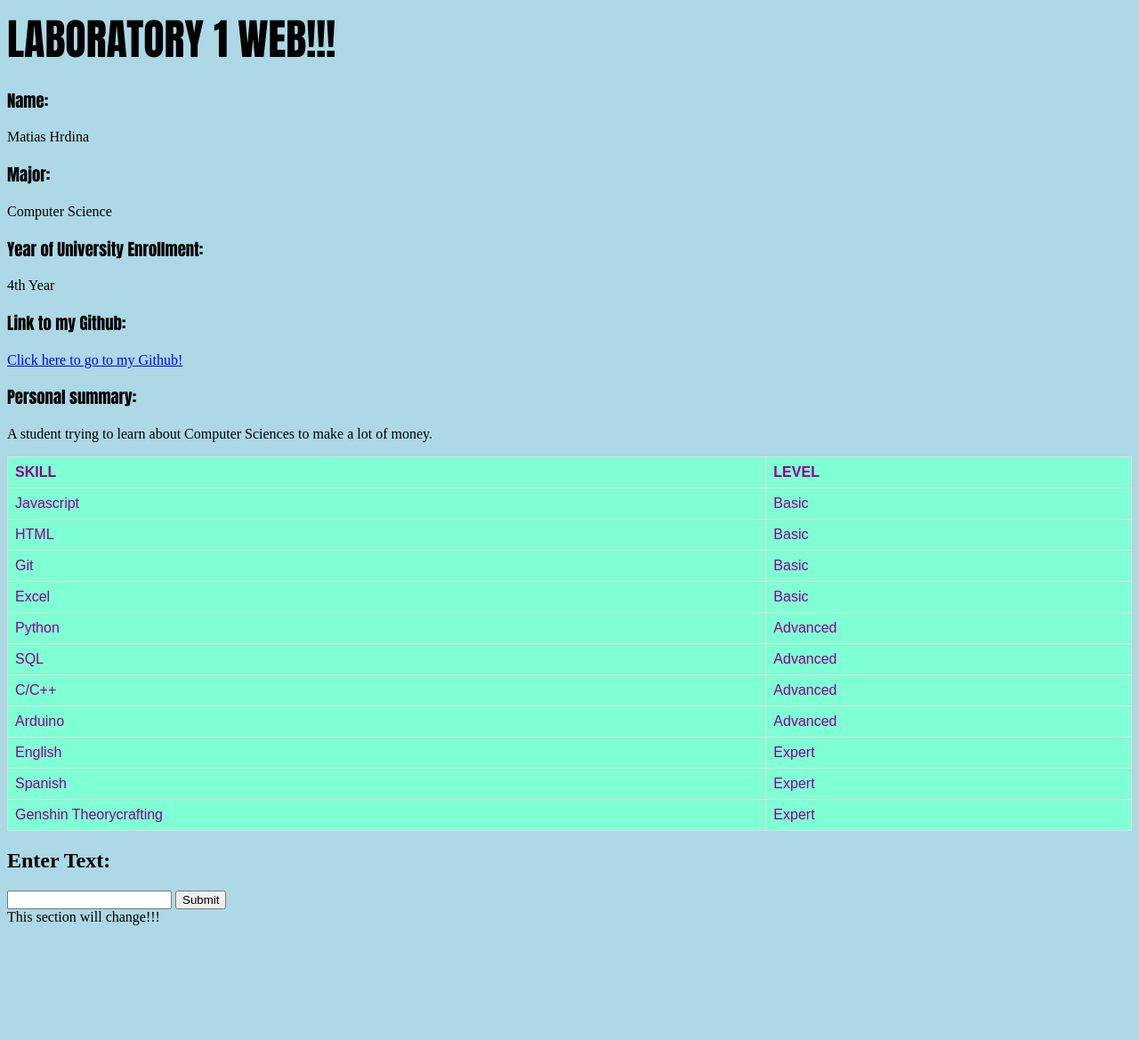
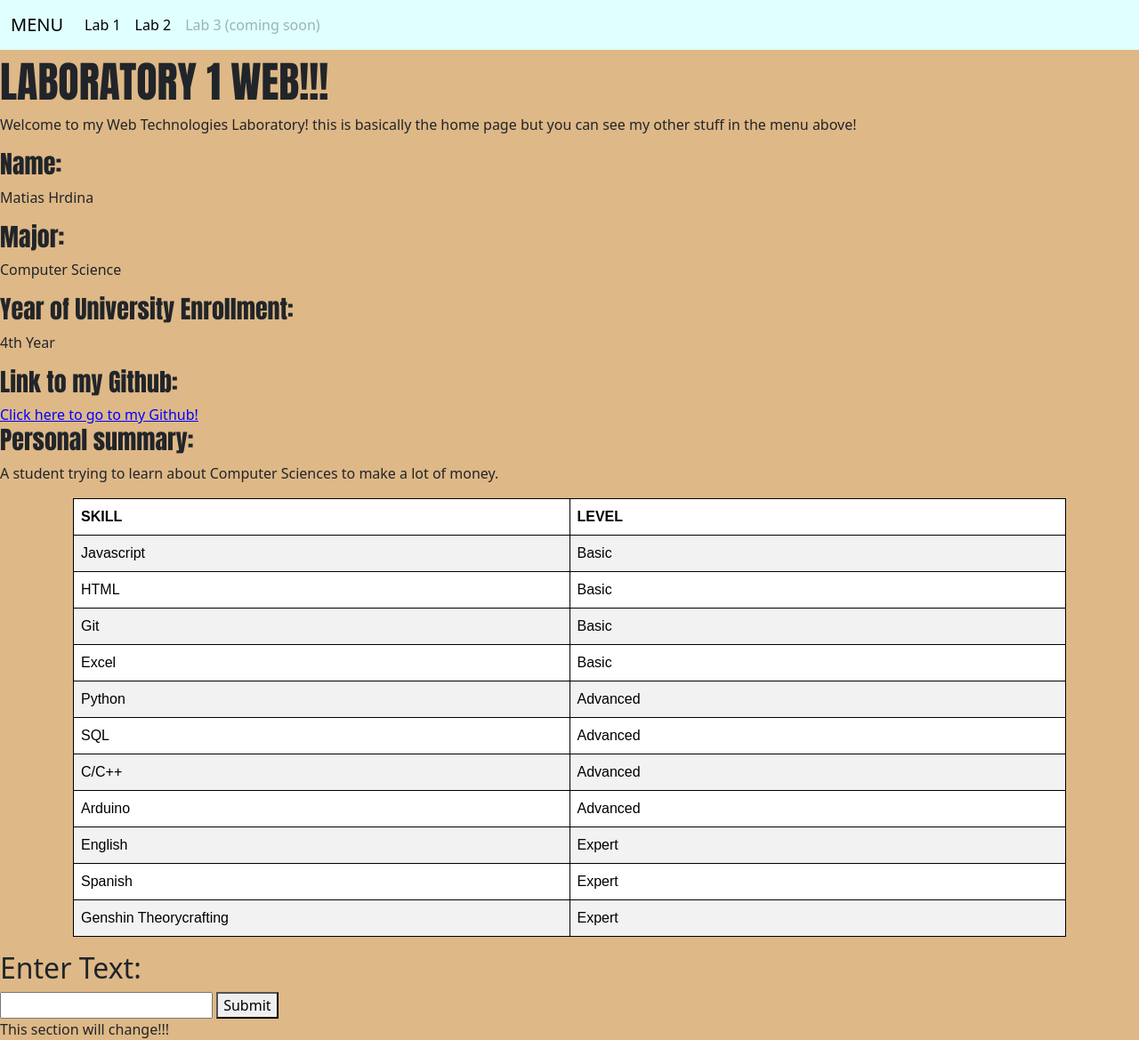
Before and after one commit to MatiasHrdina/matiashrdina.github.io, a plain HTML site: page index.html in a window 1280 px wide. Shown: the whole page at 89% size. Before the commit the page ends 1048 px from the top, so only its background shows below. Drawn offline with nearby package versions, Linux system fonts and the light colour scheme.

Commit message:
Add files via upload

```diff
--- a/index.html
+++ b/index.html
@@ -1,24 +1,24 @@
-<!DOCTYPE html>
+<!doctype html>
 
-<html>
+<html lang="en">
 
 <head>
-    <title>LABORATORY 1 WEB</title>
-    <link rel="stylesheet" type="text/css" href="styles.css">
+    <meta charset="utf-8">
+    <meta name="viewport" content="width=device-width, initial-scale=1">
+    <title>LABORATORY WEB</title>
+    <link href="https://cdn.jsdelivr.net/npm/bootstrap@5.3.3/dist/css/bootstrap.min.css" rel="stylesheet" integrity="sha384-QWTKZyjpPEjISv5WaRU9OFeRpok6YctnYmDr5pNlyT2bRjXh0JMhjY6hW+ALEwIH" crossorigin="anonymous">
     <style>
     .BLUECLASS{ color: blue;}
     table {
       font-family: arial, sans-serif;
       border-collapse: collapse;
       width: 100%;
-            background-color: aquamarine;
+
     }
-
-        td, th {
-            border: 1px solid #dddddd;
+    td, tr {
+      border: 1px solid black;
       text-align: left;
       padding: 8px;
-            color:darkmagenta
     }
     </style>
     <script>
@@ -33,8 +33,39 @@
   </script>
 </head>
 
-<body style="background-color: lightblue;">
+<body style="background-color: burlywood;">
+
+  <div class="bootstrap_essentials">
+  <script src="https://ajax.googleapis.com/ajax/libs/jquery/3.6.0/jquery.min.js"></script>
+  <script src="https://cdnjs.cloudflare.com/ajax/libs/popper.js/2.11.8/umd/popper.min.js"></script>
+  <script src="https://cdn.jsdelivr.net/npm/bootstrap@5.3.3/dist/js/bootstrap.bundle.min.js" integrity="sha384-YvpcrYf0tY3lHB60NNkmXc5s9fDVZLESaAA55NDzOxhy9GkcIdslK1eN7N6jIeHz" crossorigin="anonymous"></script>
+  </div>
+
+  <nav class="navbar navbar-expand-lg" style="background-color: lightcyan;">
+    <div class="container-fluid">
+        <a class="navbar-brand" href="#">MENU</a>
+        <button class="navbar-toggler" type="button" data-bs-toggle="collapse" data-bs-target="#navbarSupportedContent" aria-controls="navbarSupportedContent" aria-expanded="false" aria-label="Toggle navigation">
+            <span class="navbar-toggler-icon"></span>
+        </button>
+        <div class="collapse navbar-collapse" id="navbarSupportedContent">
+            <ul class="navbar-nav me-auto mb-2 mb-lg-0">
+                <li class="nav-item">
+                    <a class="nav-link active" aria-current="page" href="#">Lab 1</a>
+                </li>
+                <li class="nav-item">
+                    <a class="nav-link active" aria-current="page" href="#">Lab 2</a>
+                </li>
+                <li class="nav-item">
+                    <a class="nav-link disabled" aria-disabled="true">Lab 3 (coming soon)</a>
+                </li>
+            </ul>
+        </div>
+    </div>
+</nav>
+
+  <div class="personal_info">
     <h0 style="text-align: center; font-size: 300%; font-family: Impact, Haettenschweiler, 'Arial Narrow Bold', sans-serif;"> LABORATORY 1 WEB!!!</h0>
+    <p> Welcome to my Web Technologies Laboratory! this is basically the home page but you can see my other stuff in the menu above!</p>
     <h3 style= "font-family: Impact, Haettenschweiler, 'Arial Narrow Bold', sans-serif;">  Name: </h3>
     <p> Matias Hrdina  </p>
     <h3 style= "font-family: Impact, Haettenschweiler, 'Arial Narrow Bold', sans-serif;">  Major: </h3>
@@ -45,62 +76,73 @@
     <a href="https://github.com/MatiasHrdina"; class="BLUECLASS"> Click here to go to my Github!</a>
     <h3 style= "font-family: Impact, Haettenschweiler, 'Arial Narrow Bold', sans-serif;">  Personal summary: </h3>
     <p> A student trying to learn about Computer Sciences to make a lot of money.  </p>
+  </div>
 
-    <table>
+  <div class="skill_table">
+    <div class="container">
+      <table class="table table-bordered table-striped">
+        <thead>
           <tr>
-          <th>SKILL</th>
-          <th>LEVEL</th>
+            <th class="col-xs-8 col-md-6">SKILL</th>
+            <th class="col-xs-4 col-md-6">LEVEL</th>
+          </tr>
+        </thead>
+        <tbody>
+          <tr>
+            <td class="col-xs-8 col-md-6">Javascript</td>
+            <td class="col-xs-4 col-md-6">Basic</td>
           </tr>
           <tr>
-            <td>Javascript</td>
-            <td>Basic</td>
+            <td class="col-xs-8 col-md-6">HTML</td>
+            <td class="col-xs-4 col-md-6">Basic</td>
           </tr>
           <tr>
-            <td>HTML</td>
-            <td>Basic</td>
+            <td class="col-xs-8 col-md-6">Git</td>
+            <td class="col-xs-4 col-md-6">Basic</td>
           </tr>
           <tr>
-            <td>Git</td>
-            <td>Basic</td>
+            <td class="col-xs-8 col-md-6">Excel</td>
+            <td class="col-xs-4 col-md-6">Basic</td>
           </tr>
           <tr>
-            <td>Excel</td>
-            <td>Basic</td>
+            <td class="col-xs-8 col-md-6">Python</td>
+            <td class="col-xs-4 col-md-6">Advanced</td>
           </tr>
           <tr>
-            <td>Python</td>
-            <td>Advanced</td>
+            <td class="col-xs-8 col-md-6">SQL</td>
+            <td class="col-xs-4 col-md-6">Advanced</td>
           </tr>
           <tr>
-            <td>SQL</td>
-            <td>Advanced</td>
+            <td class="col-xs-8 col-md-6">C/C++</td>
+            <td class="col-xs-4 col-md-6">Advanced</td>
           </tr>
           <tr>
-            <td>C/C++</td>
-            <td>Advanced</td>
+            <td class="col-xs-8 col-md-6">Arduino</td>
+            <td class="col-xs-4 col-md-6">Advanced</td>
           </tr>
           <tr>
-            <td>Arduino</td>
-            <td>Advanced</td>
+            <td class="col-xs-8 col-md-6">English</td>
+            <td class="col-xs-4 col-md-6">Expert</td>
           </tr>
           <tr>
-            <td>English</td>
-            <td>Expert</td>
+            <td class="col-xs-8 col-md-6">Spanish</td>
+            <td class="col-xs-4 col-md-6">Expert</td>
           </tr>
           <tr>
-            <td>Spanish</td>
-            <td>Expert</td>
+            <td class="col-xs-8 col-md-6">Genshin Theorycrafting</td>
+            <td class="col-xs-4 col-md-6">Expert</td>
           </tr>
-          <tr>
-            <td>Genshin Theorycrafting</td>
-            <td>Expert</td>
-          </tr>
+        </tbody>
       </table>
-      </form>
+    </div>
+  </div>
+
+  <div class="interactable_text_box">
   <h2>Enter Text:</h2>
   <input type="text" id="inputt">
   <button onclick="updateContent()">Submit</button>
+  <div id="content">This section will change!!!</div>
+  </div>
 
-    <div id="content">This section will change!!!</div>
 </body>
 </html>
```
Lines whose indentation alone changed are shown as unchanged.
